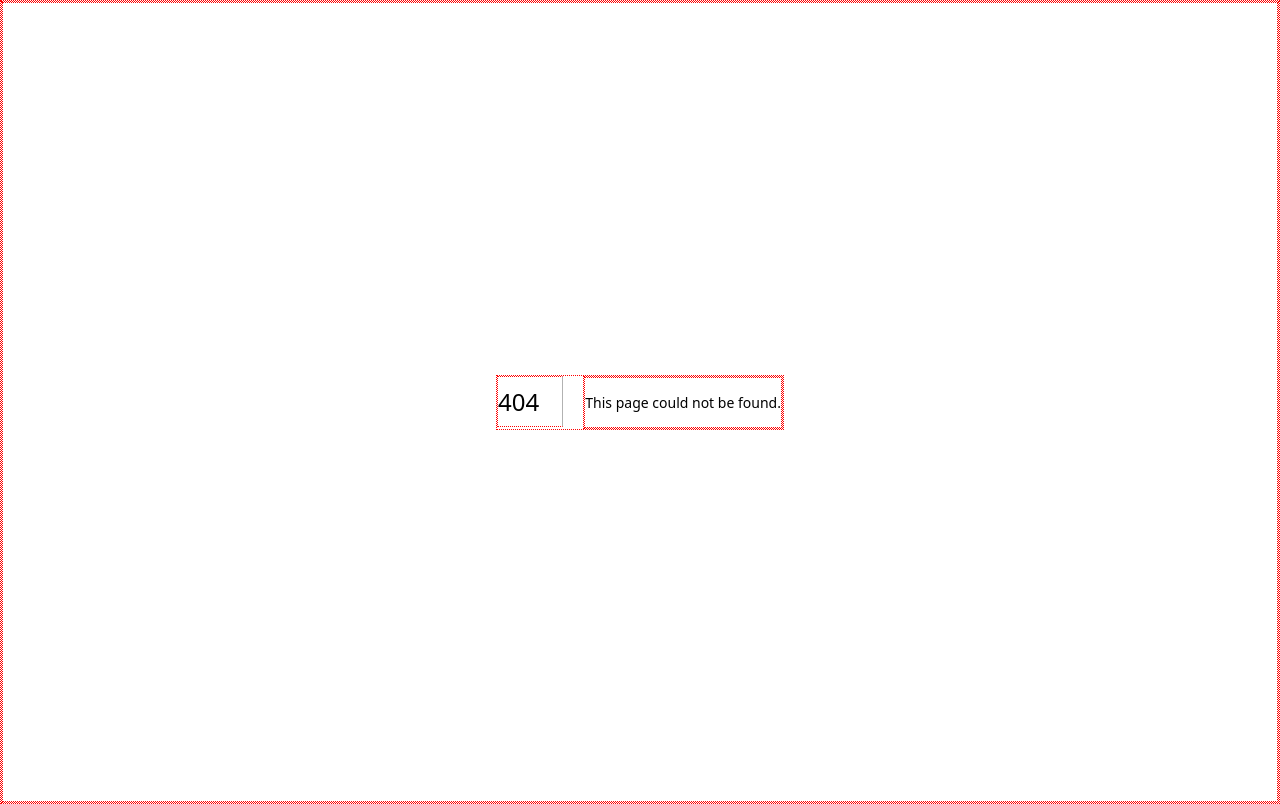
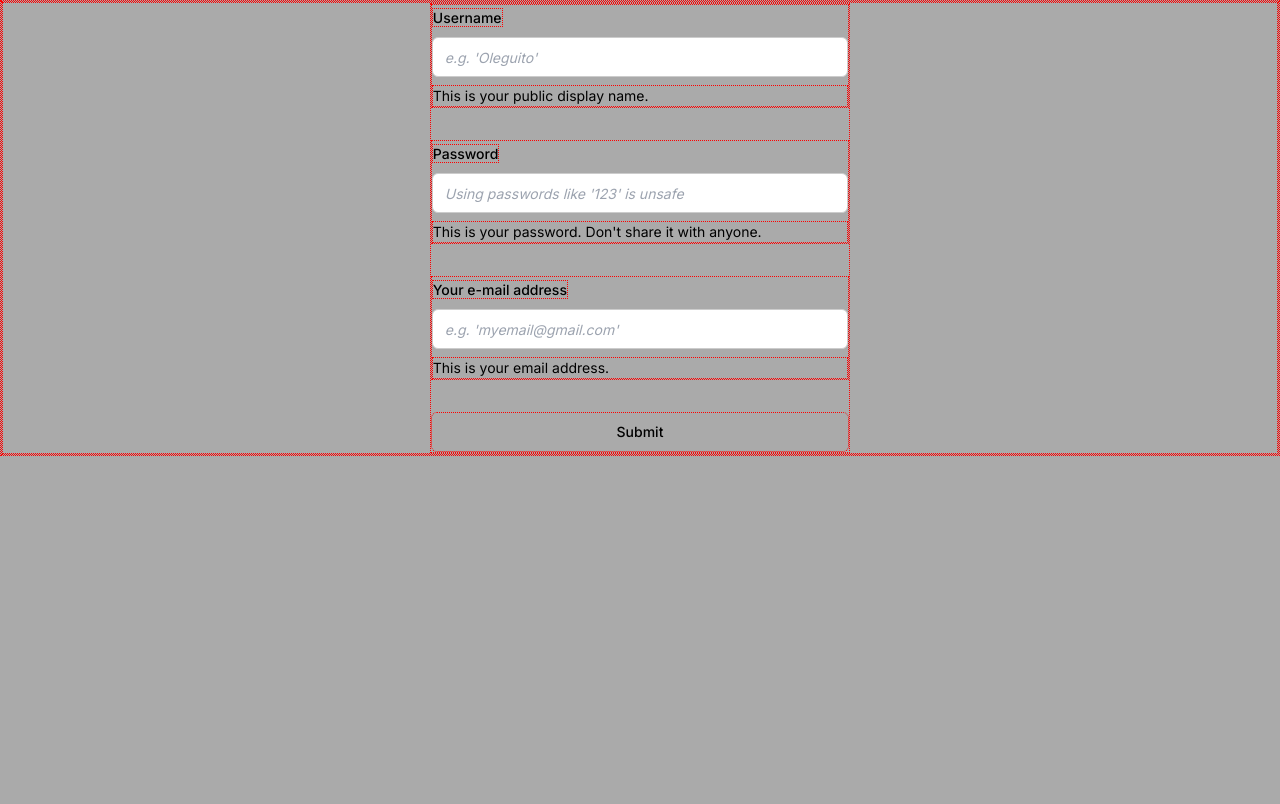
Before and after one commit to Oleguito/demo-shop-frontend, a Next.js app: page /pages/register in a window 1280 px wide. Before the commit this address had no page. Built offline with nearby package versions, Linux system fonts and the light colour scheme.

Commit message:
while it works...

```diff
--- a/src/app/authorization/page.tsx
+++ /dev/null
@@ -1,13 +0,0 @@
-import React from 'react'
-import AuthorizationForm from './AuthorizationForm'
-
-
-const AuthorizationPage = () => {
-  return (
-      <div className="authorizationFormContainer">
-          <AuthorizationForm />
-      </div>
-  );
-}
-
-export default AuthorizationPage
--- a/src/app/authorization/AuthorizationForm.tsx
+++ b/src/app/pages/register/RegistrationForm.tsx
@@ -1,3 +1,5 @@
+"use client"
+
 import React from "react";
 import { zodResolver } from "@hookform/resolvers/zod";
 import { useForm } from "react-hook-form";
@@ -27,7 +29,7 @@
     email: z.string().email().min(8).max(50),
 });
 
-export function AuthorizationPage() {
+export function RegistrationPage() {
     // 1. Define your form.
     const form = useForm<z.infer<typeof formSchema>>({
         resolver: zodResolver(formSchema),
@@ -120,4 +122,4 @@
     );
 }
 
-export default AuthorizationPage;
+export default RegistrationPage;
--- /dev/null
+++ b/src/app/pages/register/page.tsx
@@ -0,0 +1,13 @@
+import React from 'react'
+import RegistrationForm from './RegistrationForm'
+
+
+const RegistrationPage = () => {
+  return (
+      <div className="authorizationFormContainer">
+          <RegistrationForm />
+      </div>
+  );
+}
+
+export default RegistrationPage
```
